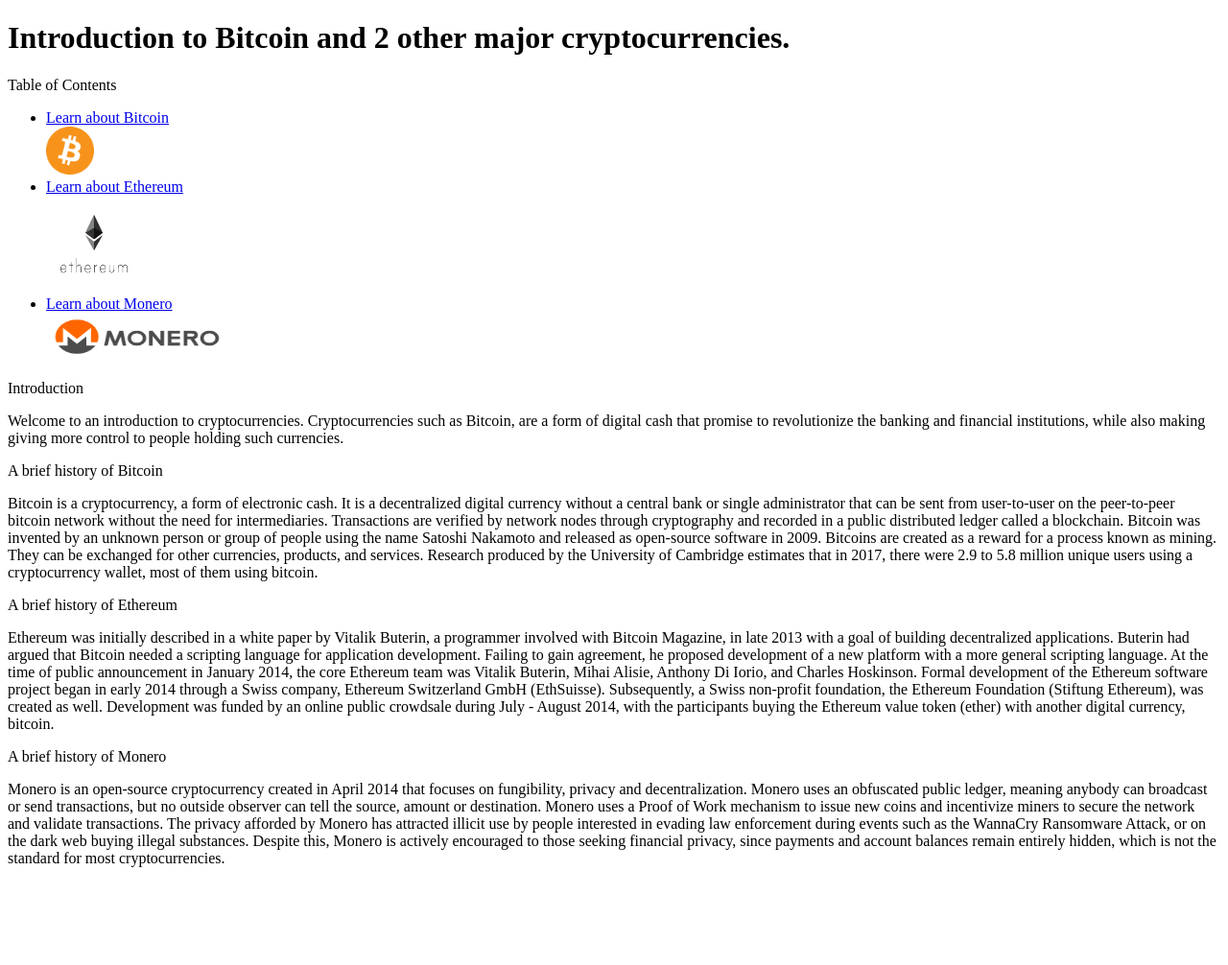
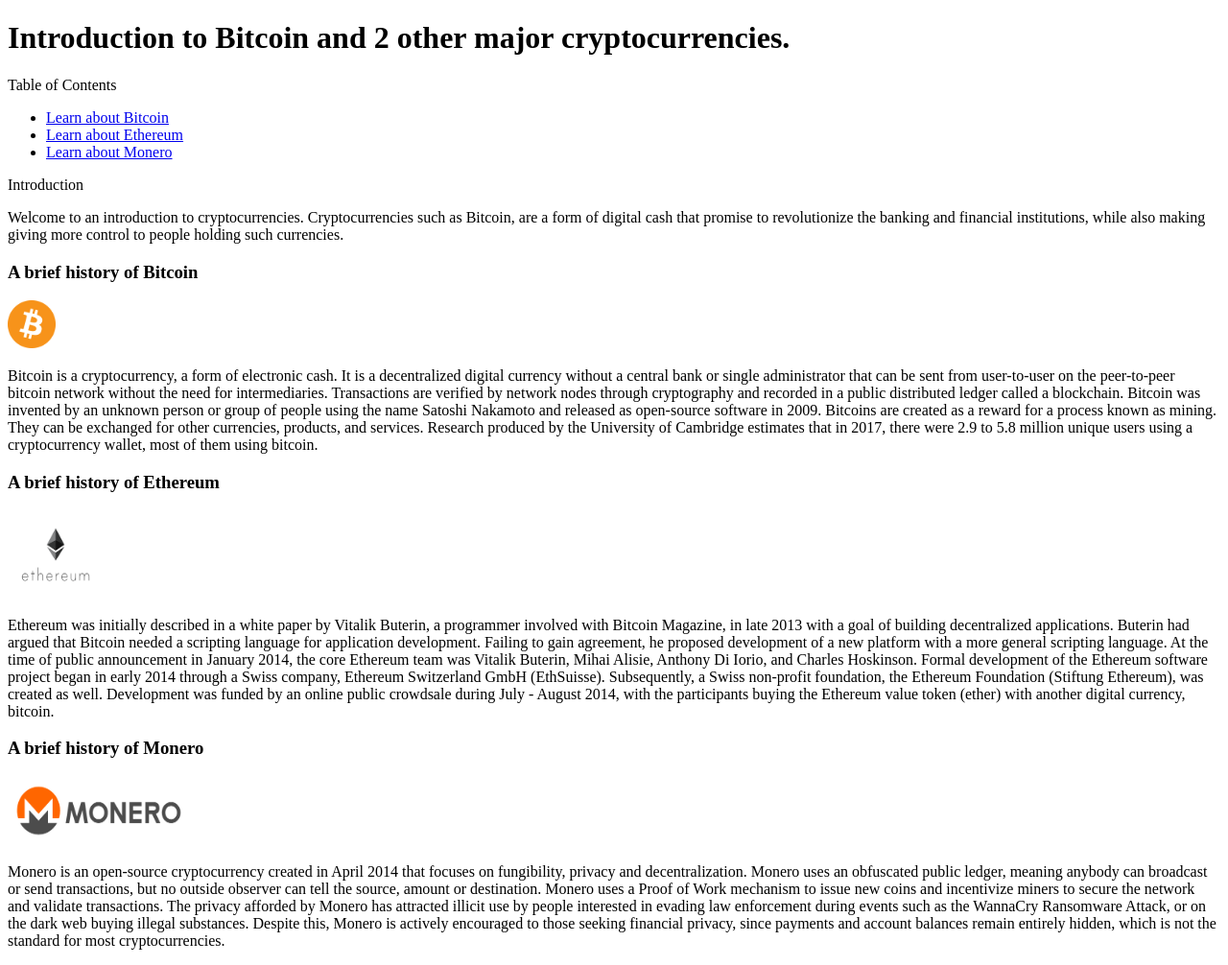
Before and after one commit to Kelel1/jsSoftwareEngineering, a plain HTML site: page crypto-site/index.html in a window 1280 px wide. Shown: the whole page at 96% size. Before the commit the page ends 920 px from the top, so only its background shows below. Drawn offline with Linux system fonts and the light colour scheme.

Commit message:
change logo placement

```diff
--- a/crypto-site/index.html
+++ b/crypto-site/index.html
@@ -11,15 +11,15 @@
                 <li>
                     <a href="#Bitcoin">Learn about Bitcoin</a>
                 </li>
-                    <img src="BC_Logo_.png" alt="Bitcoin logo" style="width:50px; height:50px">
+
                 <li>
                     <a href="#Ethereum">Learn about Ethereum</a>
                 </li>
-                    <img src="ether.png" alt="Ethereum logo" style="width:100px; height:100px">
+
                 <li>
                     <a href="#Monero">Learn about Monero</a>
                 </li>
-                    <img src="monero.png" alt="Monero logo" style="width:190px; height:50px">
+
             </ul>
         </div>
         <div>Introduction
@@ -29,7 +29,10 @@
                 institutions, while also making giving more control to people holding such currencies.
             </p>
         </div>
-        <div id="Bitcoin" >A brief history of Bitcoin
+        <div id="Bitcoin" >
+
+            <h3>A brief history of Bitcoin</h3>
+            <img src="BC_Logo_.png" alt="Bitcoin logo" style="width:50px; height:50px">
             <p>
                     Bitcoin is a cryptocurrency, a form of electronic cash. It is a decentralized digital
                     currency without a central bank or single administrator that can be sent from
@@ -44,7 +47,10 @@
                     unique users using a cryptocurrency wallet, most of them using bitcoin.
             </p>
         </div>
-        <div id="Ethereum">A brief history of Ethereum
+        <div id="Ethereum">
+
+            <h3>A brief history of Ethereum</h3>
+            <img src="ether.png" alt="Ethereum logo" style="width:100px; height:90px">
 
             <p>
                     Ethereum was initially described in a white paper by Vitalik Buterin, a programmer
@@ -63,7 +69,10 @@
 
             </p>
         </div>
-        <div id="Monero">A brief history of Monero
+        <div id="Monero">
+
+            <h3>A brief history of Monero</h3>
+            <img src="monero.png" alt="Monero logo" style="width:190px; height:70px">
             <p>
                     Monero is an open-source cryptocurrency created in April 2014 that focuses on fungibility, privacy
                     and decentralization. Monero uses an obfuscated public ledger, meaning anybody can broadcast
```
